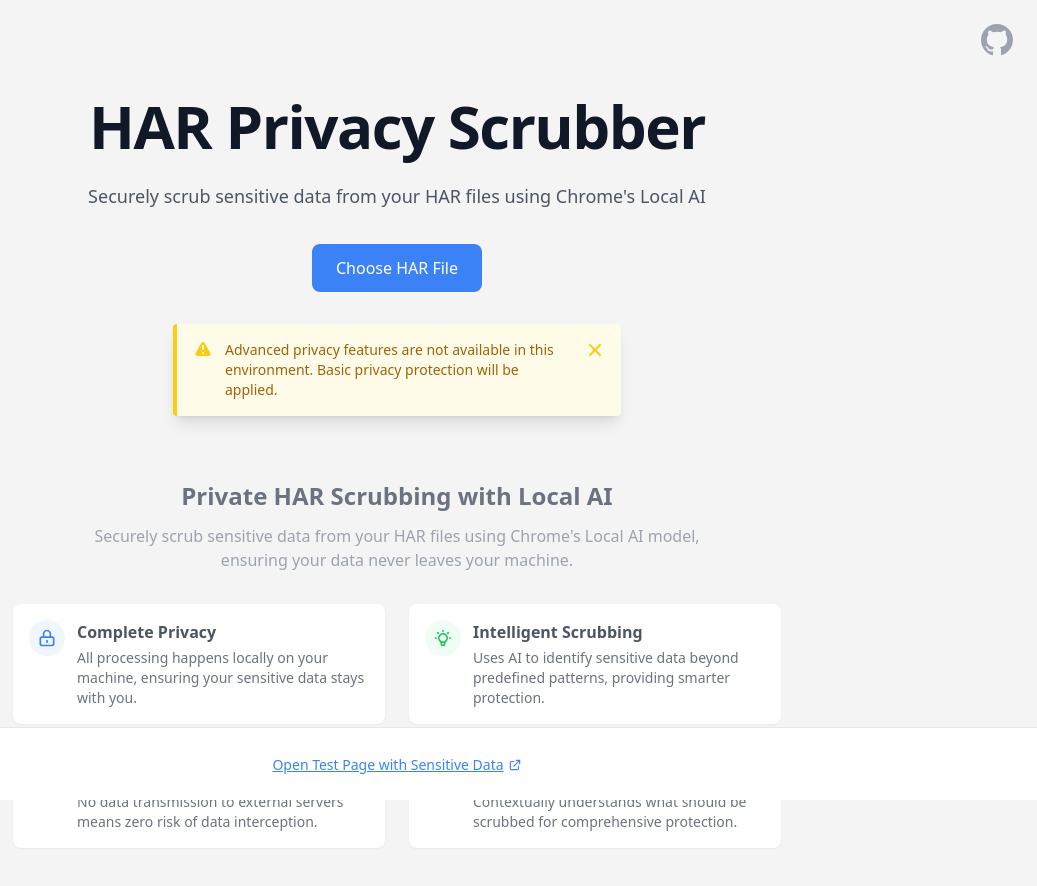
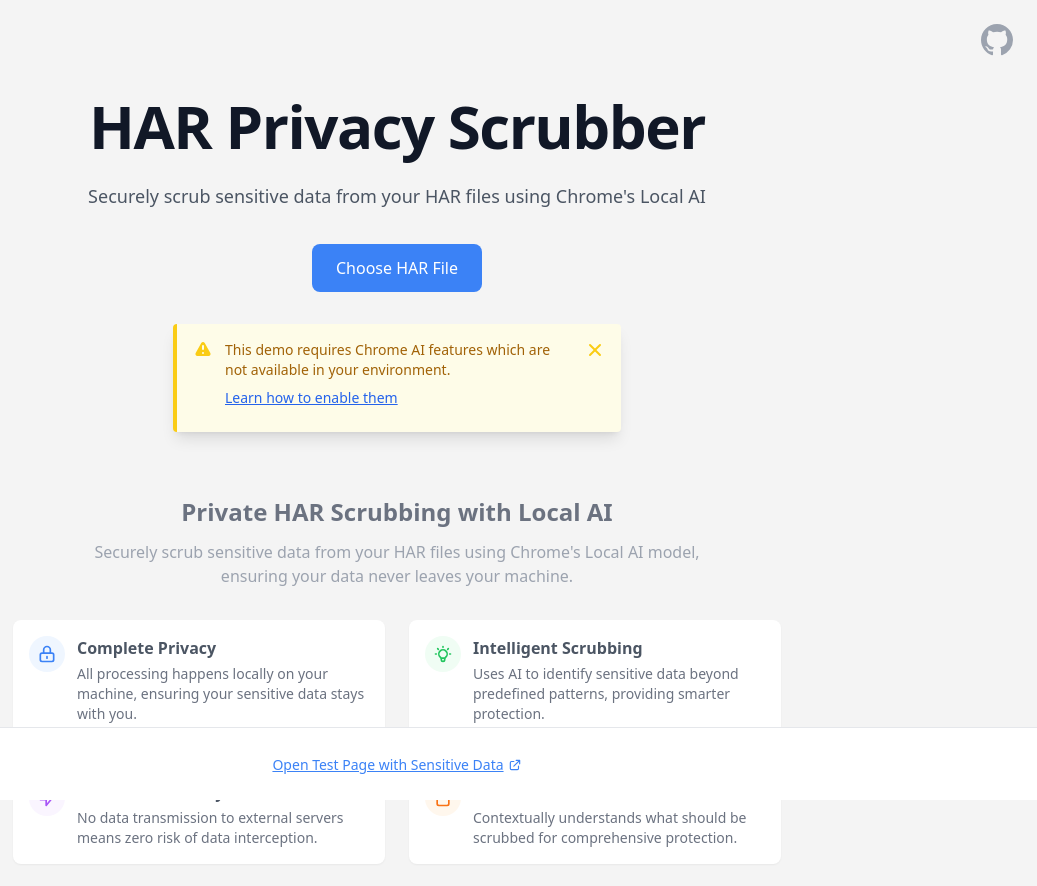
Before and after one commit to liorheber/private-har, a Next.js app: page / in a window 1280 px wide. Shown: the top 886 px of the page, without its empty margins (243-1280 px from the left). Built offline with nearby package versions, Linux system fonts and the light colour scheme.

Commit message:
Handle other browsers gracefully

```diff
--- a/app/components/Warning.tsx
+++ b/app/components/Warning.tsx
@@ -1,6 +1,7 @@
 'use client';
 
 import { motion, AnimatePresence } from 'framer-motion';
+import ReactMarkdown from 'react-markdown';
 
 interface WarningProps {
   message: string;
@@ -47,7 +48,7 @@ export default function Warning({ message, onClose }: WarningProps) {
               </svg>
             </motion.div>
             <div className="ml-3 flex-1">
-              <motion.p
+              <motion.div
                 className="text-sm text-yellow-700"
                 initial={{ opacity: 0 }}
                 animate={{ opacity: 1 }}
@@ -56,8 +57,24 @@ export default function Warning({ message, onClose }: WarningProps) {
                   duration: 0.3
                 }}
               >
-                {message}
-              </motion.p>
+                <ReactMarkdown
+                  components={{
+                    a: ({ node, ...props }) => (
+                      <a
+                        {...props}
+                        className="text-blue-600 hover:text-blue-800 underline"
+                        target="_blank"
+                        rel="noopener noreferrer"
+                      />
+                    ),
+                    p: ({ node, ...props }) => (
+                      <p {...props} className="mb-2" />
+                    )
+                  }}
+                >
+                  {message}
+                </ReactMarkdown>
+              </motion.div>
             </div>
             <div className="ml-4 flex-shrink-0">
               <motion.button
--- a/app/hooks/useHarScrubber.ts
+++ b/app/hooks/useHarScrubber.ts
@@ -32,7 +32,7 @@ export function useHarScrubber() {
 
     featureCheckWorker.onmessage = (e) => {
       if (e.data.type === 'featureCheck' && !e.data.hasFeatures) {
-        setWarning(e.data.message);
+        setWarning('This demo requires Chrome AI features which are not available in your environment.\n\n[Learn how to enable them](https://developer.chrome.com/docs/ai/built-in)');
       } else if (e.data.type === 'error') {
         setWarning('Error checking privacy features. Basic privacy protection will be applied.');
       }
```
